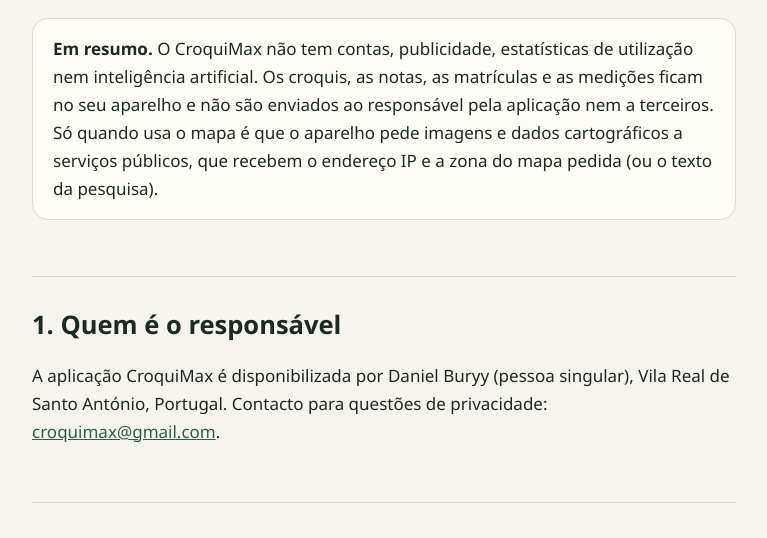
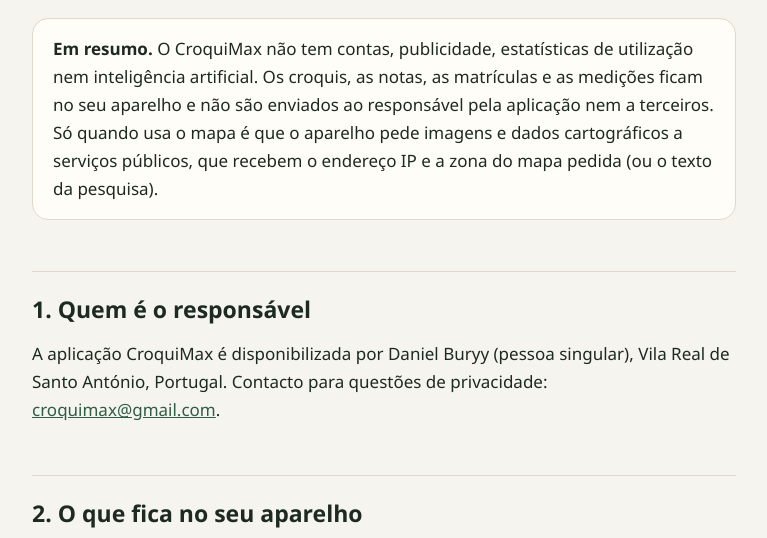
Before and after one commit to daniburyy-alt/croquimax, a plain HTML site: page privacidade/index.html in a window 1280 px wide. Shown: the part 174-712 px from the top of the page, without its empty margins (256-1023 px from the left). Drawn offline with Linux system fonts and the light colour scheme.

Commit message:
Subtítulos da política corrigidos

```diff
--- a/privacidade/index.html
+++ b/privacidade/index.html
@@ -18,7 +18,7 @@
   .rotulo { font-size:12px; letter-spacing:.24em; text-transform:uppercase; color:var(--suave); }
   h1 { font:400 clamp(36px, 6vw, 54px)/1.05 Georgia, "Times New Roman", serif; margin:.35em 0 .25em; }
   h1 em { color:var(--verde); }
-  h2 { font:600 23px/1.25 inherit; margin:2.2em 0 .5em; padding-top:1em; border-top:1px solid var(--linha); }
+  h2 { font-weight:600; font-size:23px; line-height:1.25; margin:2.2em 0 .5em; padding-top:1em; border-top:1px solid var(--linha); }
   h3 { font-size:19px; margin:1.4em 0 .3em; }
   p, li { color:var(--tinta); }
   .nota { color:var(--suave); font-size:15px; }
```
